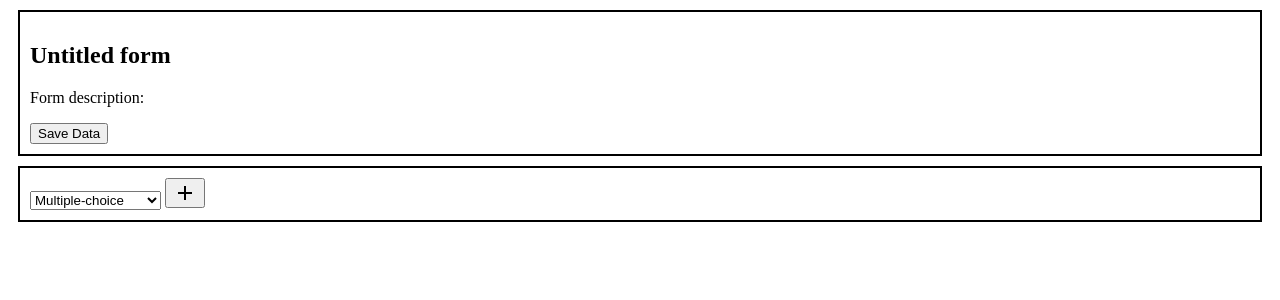
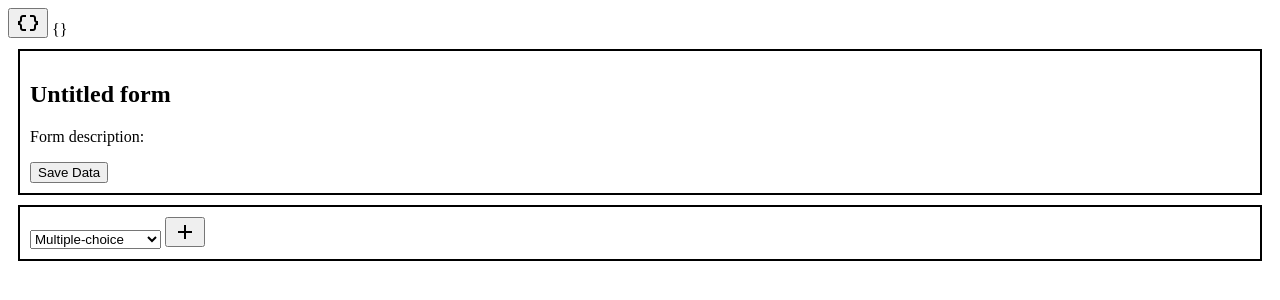
Before and after one commit to moogle-devs/forms, a Flask app: page / in a window 1280 px wide. Shown: the top 300 px of the page. Run offline with Flask 3, Linux system fonts and the light colour scheme.

Commit message:
JSON stuff

```diff
--- a/templates/workspace.html
+++ b/templates/workspace.html
@@ -10,6 +10,10 @@
   <link rel="icon" href="https://ssl.gstatic.com/docs/spreadsheets/forms/favicon_qp2.png" />
 </head>
 <body>
+  <div id="header">
+    <button class="material-symbols-outlined" title="To JSON" onclick="getJSONData();">data_object</button>
+    <span id="json">{}</span>
+  </div>
   <section id="top">
     <h1 contenteditable id="form-title">Untitled form</h1>
     <p>Form description: <span contenteditable id="form-desc"></span></p>
```
Also changed, not shown: other parts of templates/workspace.html (+1 -1 lines).
